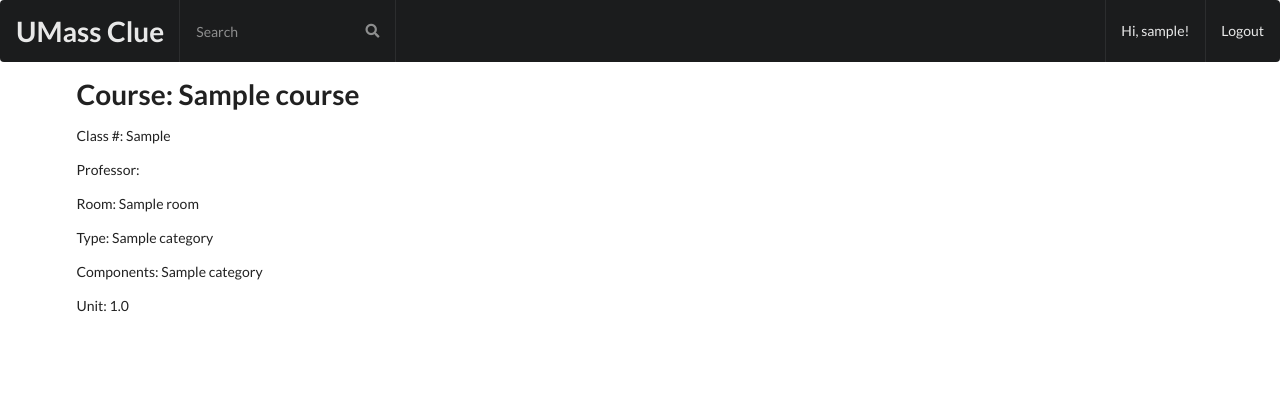
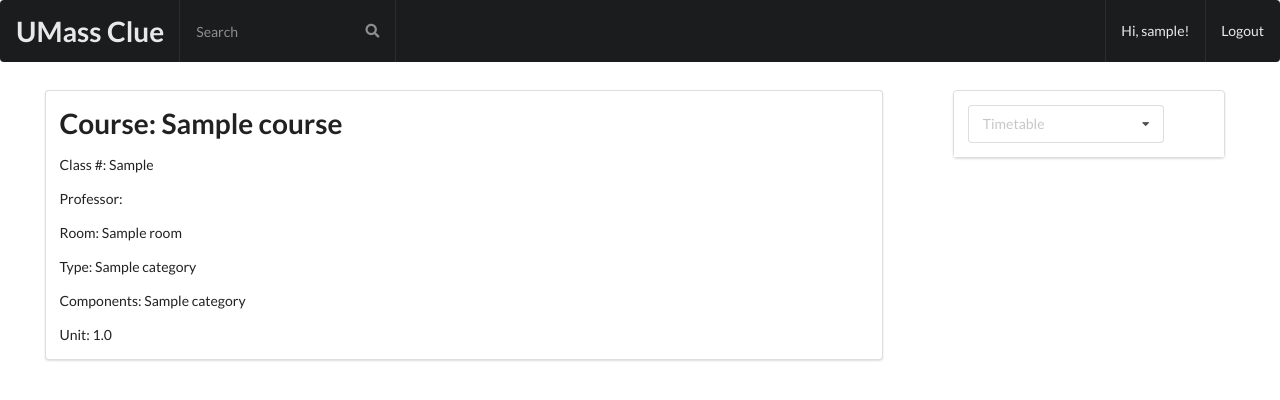
Before and after one commit to hoon0422/UMass_Clue, a Django app: page /lectures/detail/1/ in a window 1280 px wide. Shown: the top 400 px of the page. Run offline with Django 3.2, Linux system fonts and the light colour scheme; a user stored in the database is signed in; tables that the repository leaves empty hold one stand-in row (values such as "Sample post"); some libraries are stand-ins or nearby versions.

Commit message:
Change in grandmother's home

```diff
--- /dev/null
+++ b/lectures/static/css/detail/detail.css
@@ -0,0 +1,3 @@
+#timetable_segments {
+    margin-top: 28px;
+}
--- a/lectures/templates/lectures/detail.html
+++ b/lectures/templates/lectures/detail.html
@@ -1,5 +1,42 @@
 {% extends "base/layout.html" %}
+{% load static %}
+{% block css %}
+    <link rel="stylesheet" href="{% static 'css/detail/detail.css' %}">
+{% endblock %}
 {% block content %}
+    <div class="ui grid container" id="main">
+        <div class="ui twelve wide column">
+            <div class="ui right rail">
+                <div class="ui sticky">
+                    {% if user.is_authenticated %}
+                        <div id="timetable_segments" class="ui segments">
+                            <div class="ui segment">
+                                <div class="ui selection dropdown">
+                                    <input type="hidden" name="timetable">
+                                    <i class="dropdown icon"></i>
+                                    <div class="default text">Timetable</div>
+                                    <div class="menu">
+                                        {% for timetable in timetables %}
+                                            <div id="timetable_{{ timetable.id }}"
+                                                 data-value="{{ timetable.id }}"
+                                                 data-text="{{ timetable.title }}"
+                                                 class="item timetable">{{ timetable.title }}</div>
+                                        {% empty %}
+                                            <div class="disabled item">You don't have any timetable.</div>
+                                        {% endfor %}
+                                    </div>
+                                </div>
+                            </div>
+                            <div hidden="hidden" id="timetable_segment" class="ui segment">
+                                <!-- Timetable with js -->
+                            </div>
+                        </div>
+                    {% else %}
+                        <p>Please log in to see your custom timetables.</p>
+                    {% endif %}
+                </div>
+            </div>
+            <div class="ui segment">
                 <h1>Course: {{ section.course.title }}</h1>
                 <p>Class #: {{ section.class_num }}</p>
                 <p>
@@ -30,4 +67,30 @@
                         {{ section.lower_unit }} ~ {{ section.upper_unit }}
                     {% endif %}
                 </p>
+            </div>
+            <div class="ui four wide column"></div>
+        </div>
+    </div>
+    <script>
+        $('.ui.sticky').sticky({context: '#main'});
+        $('.ui.dropdown').dropdown({
+            onChange: function (value, text, $selectedItem) {
+                $.ajax({
+                    url: "{{ request.scheme }}://{{ request.get_host }}" +
+                        "{% url 'lectures:timetable_info_ajax' pk=section.pk %}",
+                    type: "POST",
+                    data: {
+                        id: value
+                    },
+                    dataType: 'json',
+                    success: function (data) {
+                        let sections = data.sections;
+                        $('#timetable_segment').removeAttr('hidden');
+                        console.log(sections);
+                        // TODO: make mini timetable
+                    }
+                })
+            }
+        });
+    </script>
 {% endblock %}
--- a/lectures/urls.py
+++ b/lectures/urls.py
@@ -6,5 +6,6 @@ app_name = 'lectures'
 urlpatterns = [
     path('', views.IndexView.as_view(), name='home'),
     path('search/', views.SearchView.as_view(), name='search_course'),
-    path('detail/<pk>/', views.DetailView.as_view(), name='detail')
+    path('detail/<pk>/', views.DetailView.as_view(), name='detail'),
+    path('detail/<pk>/timetable/ajax', views.timetable_info, name='timetable_info_ajax'),
 ]
--- a/lectures/views.py
+++ b/lectures/views.py
@@ -1,6 +1,8 @@
 from django.views import generic
 from .models import *
 from lectures.forms import *
+from timetable.models import Timetable
+from django.http import JsonResponse
 
 
 class IndexView(generic.TemplateView):
@@ -75,4 +77,33 @@ class DetailView(generic.DetailView):
         context = super().get_context_data(kwargs=kwargs)
         context["search_form"] = SearchForm(self.request.GET, self.request.FILES)
         context["search_key"] = ""
+        context["timetables"] = []
+        if self.request.user.is_authenticated:
+            print(Timetable.objects.filter(user=self.request.user))
+            context["timetables"] = Timetable.objects.filter(user=self.request.user)
         return context
+
+
+def timetable_info(request, pk):
+    if request.is_ajax():
+        timetable_id = request.POST["id"]
+        timetable = Timetable.objects.get(id=timetable_id)
+        sections = []
+        for section in timetable.sections.all():
+            section_data = {
+                "title": section.course.title,
+                "times": []
+            }
+            for time in section.times.all():
+                time_data = {
+                    "day": time.day,
+                    "start_hour": time.start_time.hour,
+                    "start_min": time.start_time.minute,
+                    "end_hour": time.end_time.hour,
+                    "end_min": time.end_time.minute
+                }
+                section_data["times"].append(time_data)
+            sections.append(section_data)
+
+        data = {"sections": sections}
+        return JsonResponse(data)
--- a/templates/base/layout.html
+++ b/templates/base/layout.html
@@ -41,7 +41,7 @@
         {% endif %}
     </div>
 </div>
-<div class="ui main container">
+<div class="ui main" style="width: 95%">
     {% block content %}
     {% endblock %}
 </div>
```
Also changed, not shown: lectures/static/js/detail/mini_timetable.js (added, +57 -0 lines). Lines whose indentation alone changed are shown as unchanged.
